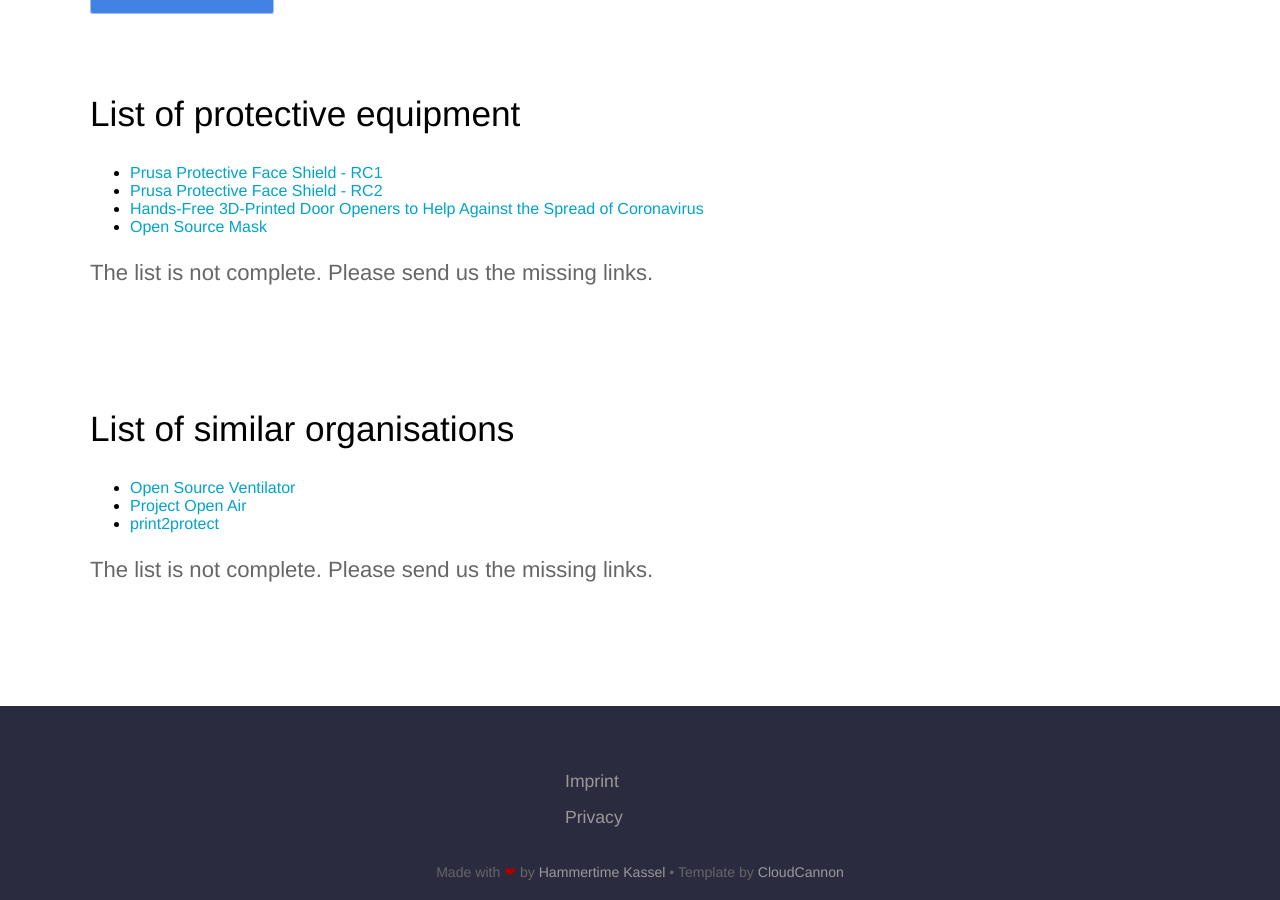
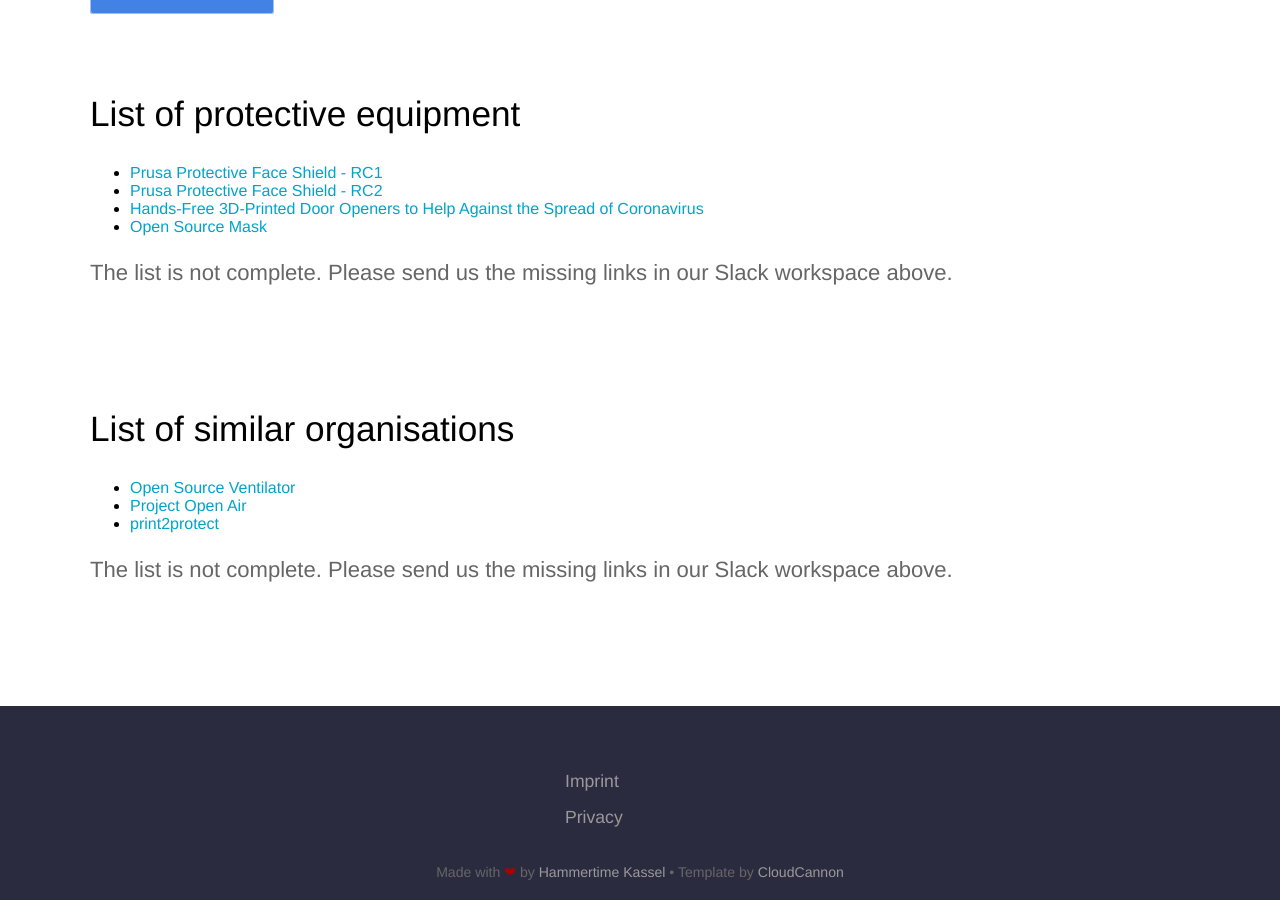
Before and after one commit to CloudCannon/hydra-jekyll-template, a Jekyll site: the page built from index.html, in a window 1280 px wide and 900 px high, scrolled down 1982 px. Built offline with Jekyll 4.4.1, drawn with Linux system fonts in a browser that asks for light colours; the list of posts is cut into pages by our own code.

Commit message:
UPDATE send links text

```diff
--- a/index.html
+++ b/index.html
@@ -138,7 +138,7 @@ description: Using our Maker skills against Corona, for the people
 					{% endfor %}
 				</ul>
 				<p>
-					The list is not complete. Please send us the missing links.
+					The list is not complete. Please send us the missing links in our Slack workspace above.
 				</p>
 			</div>
 		</div>
@@ -154,7 +154,7 @@ description: Using our Maker skills against Corona, for the people
 					{% endfor %}
 				</ul>
 				<p>
-					The list is not complete. Please send us the missing links.
+					The list is not complete. Please send us the missing links in our Slack workspace above.
 				</p>
 			</div>
 		</div>
```
